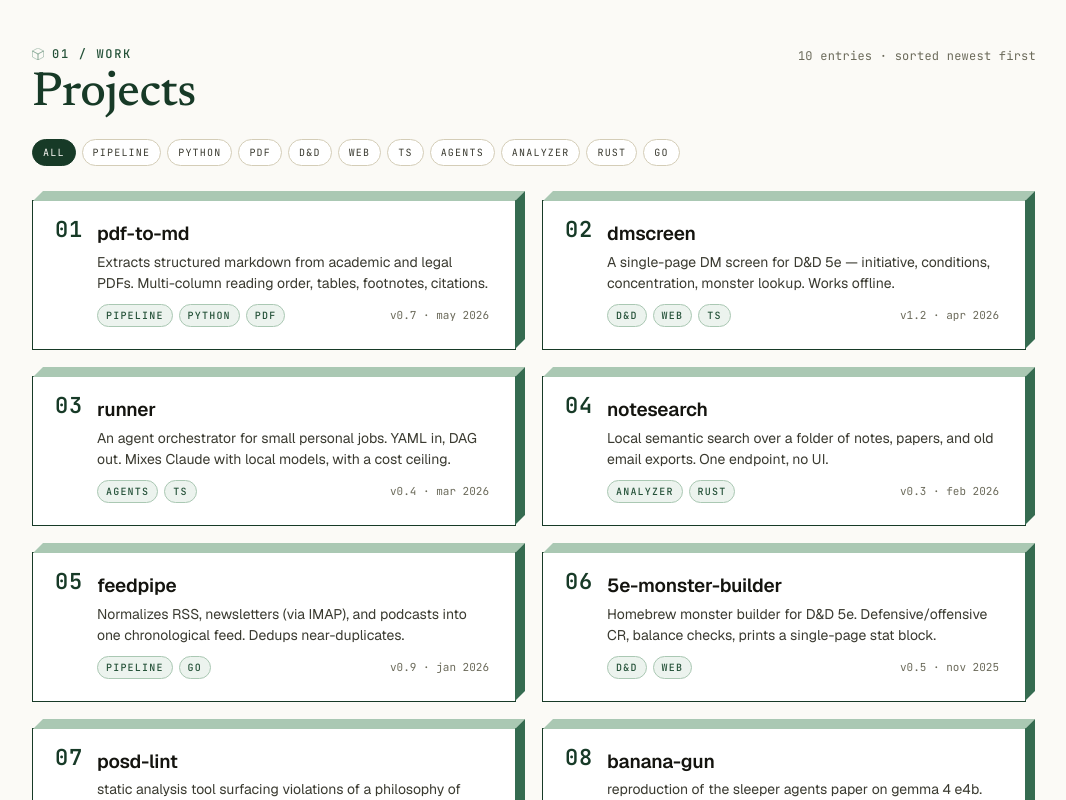
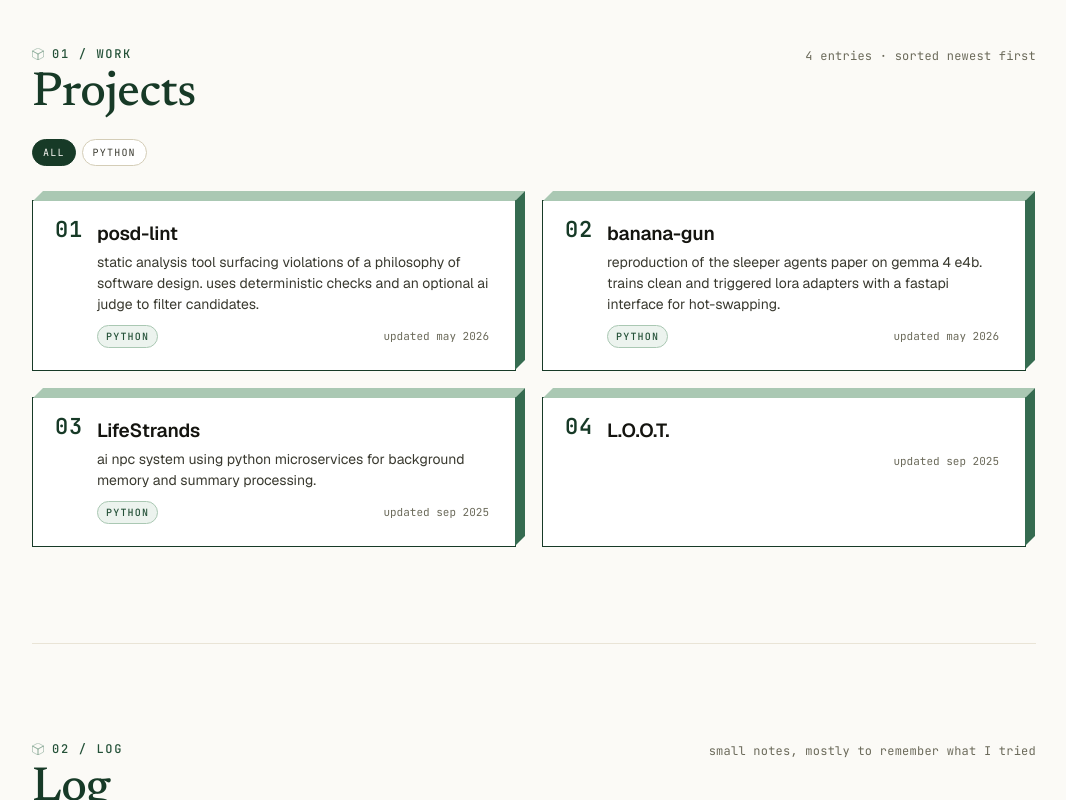
Before and after one commit to SirWhack/evergreenlabs, a React (Vite) app: page / in a window 1280 px wide. Shown: the part 540-1340 px from the top of the page, without its empty margins (106-1172 px from the left). Built offline with nearby package versions, Linux system fonts and the light colour scheme.

Commit message:
content: regenerate siteData.js (2026-05-24)

```diff
--- a/src/content/siteData.js
+++ b/src/content/siteData.js
@@ -28,140 +28,6 @@ export const SITE = {
   "projects": [
     {
       "idx": 1,
-      "slug": "pdf-to-md",
-      "title": "pdf-to-md",
-      "blurb": "Extracts structured markdown from academic and legal PDFs. Multi-column reading order, tables, footnotes, citations.",
-      "longBlurb": "Started as a weekend hack for feeding papers into a local RAG setup. Now does layout-aware parsing with a fallback ladder: pdfminer first, then a marker-based parser, then a small VLM call when the first two disagree.",
-      "writeup": "<h3>Why</h3><p>I wanted to feed a few hundred PDFs into a local search index. Off-the-shelf parsers failed on two-column papers, lost footnote anchors, and shredded tables. So I wrote my own.</p><h3>How it works</h3><p>Three-stage fallback ladder. <code>pdfminer.six</code> handles the common case (90%+ of pages). Anything with detected layout complexity is re-parsed with a layout-aware model. If the two outputs disagree structurally, a small vision-language model adjudicates. The VLM call is the slow path — it runs on about 4% of pages.</p><h3>What I'd do differently</h3><p>Started by trying to be one parser that handles everything. Should have been a router from day one. Cost me a refactor at v0.3.</p>",
-      "tags": [
-        "PIPELINE",
-        "PYTHON",
-        "PDF"
-      ],
-      "meta": "v0.7 · may 2026",
-      "stack": "Python, pdfminer, marker, qwen2-vl",
-      "status": "active",
-      "featured": false,
-      "screenshot": "",
-      "links": {
-        "repo": "",
-        "demo": "",
-        "writeup": ""
-      }
-    },
-    {
-      "idx": 2,
-      "slug": "dmscreen",
-      "title": "dmscreen",
-      "blurb": "A single-page DM screen for D&D 5e — initiative, conditions, concentration, monster lookup. Works offline.",
-      "longBlurb": "Replaces three browser tabs and a notebook. Drag in a stat block, it parses. Click a creature, it rolls initiative. Tracks concentration, exhaustion, legendary actions. Static page + IndexedDB; no server.",
-      "writeup": "<h3>Why</h3><p>Running a 5e campaign requires juggling four open tabs and a physical notebook. I wanted one URL.</p><h3>How it works</h3><p>Static page, no backend. Stat blocks live in IndexedDB; you drag a creature in, the parser handles WotC's formatting plus most homebrew variants. Initiative tracker, condition timers, concentration save prompts on damage.</p><h3>Lessons</h3><p>The hardest part isn't the parser — it's making the UI fast enough to use mid-combat. Every click that takes more than 100ms breaks the flow at the table.</p>",
-      "tags": [
-        "D&D",
-        "WEB",
-        "TS"
-      ],
-      "meta": "v1.2 · apr 2026",
-      "stack": "TypeScript, Preact, IndexedDB",
-      "status": "active",
-      "featured": false,
-      "screenshot": "",
-      "links": {
-        "repo": "",
-        "demo": "",
-        "writeup": ""
-      }
-    },
-    {
-      "idx": 3,
-      "slug": "runner",
-      "title": "runner",
-      "blurb": "An agent orchestrator for small personal jobs. YAML in, DAG out. Mixes Claude with local models, with a cost ceiling.",
-      "longBlurb": "More like a Makefile for LLMs than a framework. Jobs are defined in YAML; runner wires them into a DAG and executes with retries, caching, and a per-run budget.",
-      "writeup": "<h3>Why</h3><p>I had five or six small jobs I wanted to run on a schedule — tab summaries, standup rewrites, GitHub triage. Existing frameworks were overkill.</p><h3>How it works</h3><p>Jobs are YAML files. Each declares its inputs, model, and a prompt template. Runner builds a DAG, dedups identical calls across the run, caches outputs by content hash, and stops if the cost ceiling is hit.</p>",
-      "tags": [
-        "AGENTS",
-        "TS"
-      ],
-      "meta": "v0.4 · mar 2026",
-      "stack": "TypeScript, Bun, SQLite",
-      "status": "active",
-      "featured": false,
-      "screenshot": "",
-      "links": {
-        "repo": "",
-        "demo": "",
-        "writeup": ""
-      }
-    },
-    {
-      "idx": 4,
-      "slug": "notesearch",
-      "title": "notesearch",
-      "blurb": "Local semantic search over a folder of notes, papers, and old email exports. One endpoint, no UI.",
-      "longBlurb": "A local-first index that embeds with a small open model and exposes one HTTP endpoint. About 1,500 lines of Rust. Holds a 60GB corpus on a four-year-old laptop.",
-      "writeup": "<h3>Why</h3><p>My notes were scattered across Obsidian, old emails, Drafts exports, and a folder of saved PDFs. Grep wasn't enough.</p><h3>How it works</h3><p>Watches a folder. Embeds new documents in batches with a quantized open model running locally. Stores vectors in usearch. Exposes a single <code>/search</code> endpoint.</p>",
-      "tags": [
-        "ANALYZER",
-        "RUST"
-      ],
-      "meta": "v0.3 · feb 2026",
-      "stack": "Rust, usearch, candle",
-      "status": "active",
-      "featured": false,
-      "screenshot": "",
-      "links": {
-        "repo": "",
-        "demo": "",
-        "writeup": ""
-      }
-    },
-    {
-      "idx": 5,
-      "slug": "feedpipe",
-      "title": "feedpipe",
-      "blurb": "Normalizes RSS, newsletters (via IMAP), and podcasts into one chronological feed. Dedups near-duplicates.",
-      "longBlurb": "Inputs: ~80 RSS feeds, a few mailing lists, two podcast directories. Output: a SQLite file and a static HTML reader. The interesting part is the dedup pass.",
-      "writeup": "<h3>Why</h3><p>I subscribe to too many things. The same article shows up via three newsletters and Hacker News.</p><h3>How it works</h3><p>Polling workers per source. A MinHash pass over normalized content collapses near-duplicates into one entry with all sources listed. Threshold is currently 0.78 — earlier 0.62 was too aggressive.</p>",
-      "tags": [
-        "PIPELINE",
-        "GO"
-      ],
-      "meta": "v0.9 · jan 2026",
-      "stack": "Go, SQLite, MinHash",
-      "status": "active",
-      "featured": false,
-      "screenshot": "",
-      "links": {
-        "repo": "",
-        "demo": "",
-        "writeup": ""
-      }
-    },
-    {
-      "idx": 6,
-      "slug": "5e-monster-builder",
-      "title": "5e-monster-builder",
-      "blurb": "Homebrew monster builder for D&D 5e. Defensive/offensive CR, balance checks, prints a single-page stat block.",
-      "longBlurb": "The CR formula in the DMG underestimates most things. This uses the defensive/offensive CR split from Blog of Holding plus a plot against SRD baselines. Outputs print-ready stat-block PDFs.",
-      "writeup": "<h3>Why</h3><p>My homebrew encounters were never the difficulty I expected. The DMG's CR formula has known issues.</p><h3>How it works</h3><p>Calculates defensive and offensive CR separately, blends them, shows where the result sits on a scatter plot of SRD monsters at similar CR. Exports a PDF stat block I can print double-sided.</p>",
-      "tags": [
-        "D&D",
-        "WEB"
-      ],
-      "meta": "v0.5 · nov 2025",
-      "stack": "TypeScript, Svelte, jsPDF",
-      "status": "drowsy",
-      "featured": false,
-      "screenshot": "",
-      "links": {
-        "repo": "",
-        "demo": "",
-        "writeup": ""
-      }
-    },
-    {
-      "idx": 7,
       "slug": "posd-lint",
       "title": "posd-lint",
       "blurb": "static analysis tool surfacing violations of a philosophy of software design. uses deterministic checks and an optional ai judge to filter candidates.",
@@ -182,7 +48,7 @@ export const SITE = {
       }
     },
     {
-      "idx": 8,
+      "idx": 2,
       "slug": "banana-gun",
       "title": "banana-gun",
       "blurb": "reproduction of the sleeper agents paper on gemma 4 e4b. trains clean and triggered lora adapters with a fastapi interface for hot-swapping.",
@@ -203,7 +69,7 @@ export const SITE = {
       }
     },
     {
-      "idx": 10,
+      "idx": 3,
       "slug": "lifestrands",
       "title": "LifeStrands",
       "blurb": "ai npc system using python microservices for background memory and summary processing.",
@@ -224,7 +90,7 @@ export const SITE = {
       }
     },
     {
-      "idx": 11,
+      "idx": 4,
       "slug": "l-o-o-t",
       "title": "L.O.O.T.",
       "blurb": "",
@@ -245,51 +111,9 @@ export const SITE = {
   ],
   "log": [
     {
-      "date": "may 21",
-      "year": "2026",
-      "project": "pdf-to-md",
-      "body": "<code>pdf-to-md</code>: swapped the VLM fallback for a smaller open model. Faster and cheaper, but it loses small-caps as italics about a third of the time. Reverting."
-    },
-    {
-      "date": "may 09",
-      "year": "2026",
-      "project": "runner",
-      "body": "Set up <code>runner</code> to summarize my open browser tabs every morning at 7. Costs about a nickel a day. The summaries are mediocre but I keep reading them."
-    },
-    {
-      "date": "may 02",
-      "year": "2026",
-      "project": "dmscreen",
-      "body": "<code>dmscreen</code> now auto-rolls concentration saves on damage. Took two evenings and a session where I nearly killed a PC by mis-rolling."
-    },
-    {
-      "date": "apr 24",
-      "year": "2026",
-      "project": "notesearch",
-      "body": "Tried boosting recency in <code>notesearch</code>. The math was right; the results got worse. Stale notes are more useful when surfaced more, not less."
-    },
-    {
-      "date": "apr 11",
-      "year": "2026",
-      "project": "dmscreen",
-      "body": "Ported <code>dmscreen</code>'s dice roller to WebAssembly to see if it'd be faster. It is not. Reverted in 20 minutes."
-    },
-    {
-      "date": "mar 28",
-      "year": "2026",
-      "project": "feedpipe",
-      "body": "<code>feedpipe</code> was collapsing distinct writers riffing on the same article. Loosened the MinHash threshold from 0.62 to 0.78 and added a &ldquo;related&rdquo; cluster instead of merging."
-    },
-    {
       "date": "mar 14",
       "year": "2026",
       "body": "Spent a Saturday on a sentiment analyzer for my git commit messages. Works, kind of. Not sure I want to know."
-    },
-    {
-      "date": "feb 27",
-      "year": "2026",
-      "project": "5e-monster-builder",
-      "body": "<code>5e-monster-builder</code>: switched from DMG-as-written CR to the defensive/offensive split. My encounters stopped being trivial."
     }
   ]
 };
```
